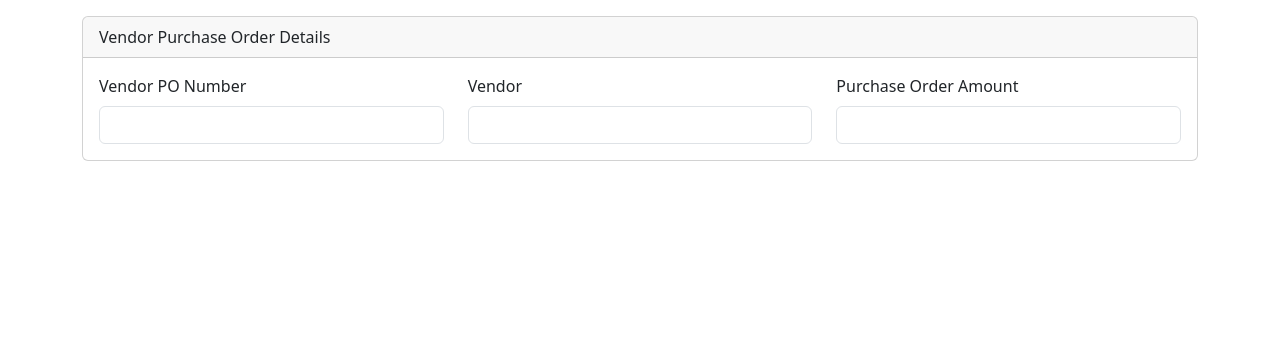
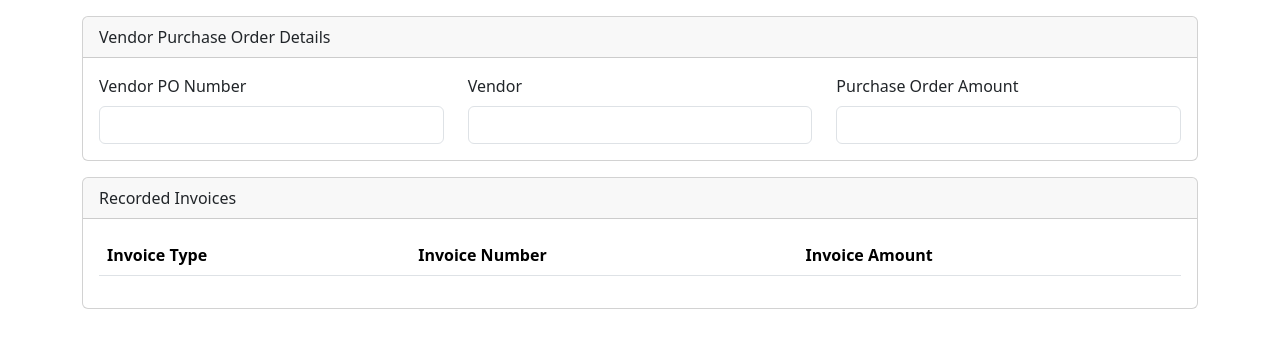
Before and after one commit to JLCleofas/apar-app, a FastAPI app: page /ap/vendor-po-details-page/1 in a window 1280 px wide. Shown: the part 56-404 px from the top of the page. Run offline with FastAPI, Linux system fonts and the light colour scheme; data that the repository does not hold is empty.

Commit message:
Added lists of invoices

```diff
--- a/templates/ap-vendor-po-details.html
+++ b/templates/ap-vendor-po-details.html
@@ -44,5 +44,28 @@
             </form>
         </div>
     </div>
+    <div class="card mt-3">
+        <div class="card-header">Recorded Invoices</div>
+        <div class="card-body">
+            <table class="table table-header">
+                <thead>
+                    <tr>
+                        <th>Invoice Type</th>
+                        <th>Invoice Number</th>
+                        <th>Invoice Amount</th>
+                    </tr>
+                </thead>
+                <tbody>
+                    {% for invoice in invoices %}
+                    <tr>
+                        <td>{{ invoice.invoice_type }}</td>
+                        <td>{{ invoice.invoice_number }}</td>
+                        <td>{{ invoice.invoice_amount }}</td>
+                    </tr>
+                    {% endfor %}
+                </tbody>
+            </table>
+        </div>
+    </div>
 </div>
 {% endblock %}
```
